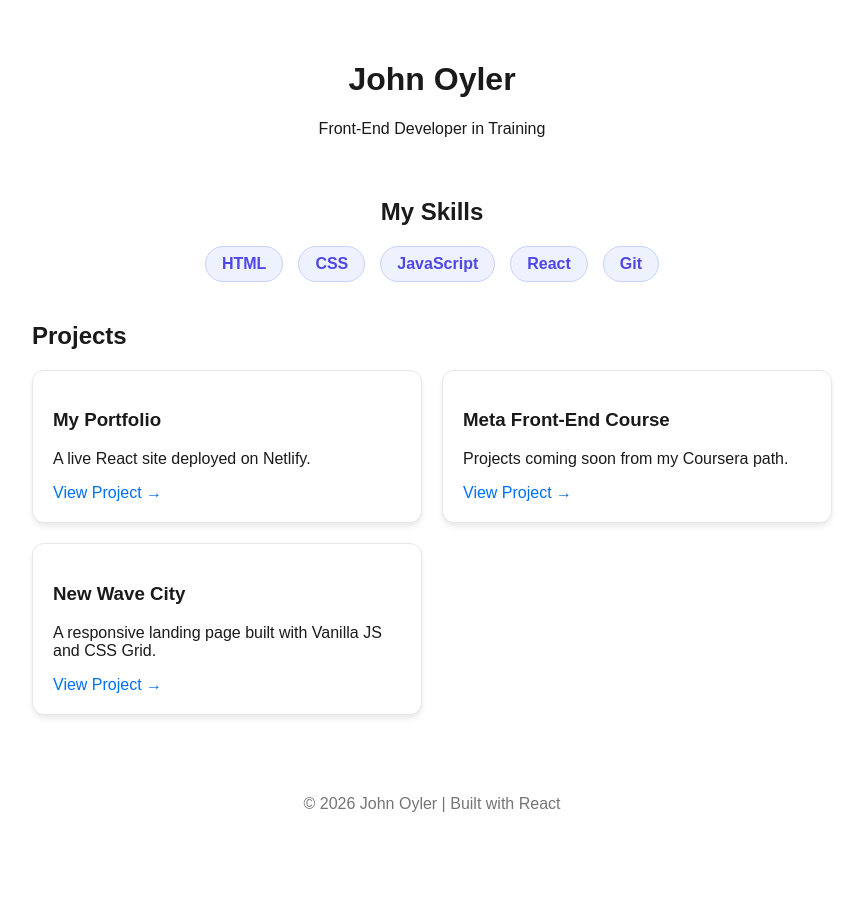
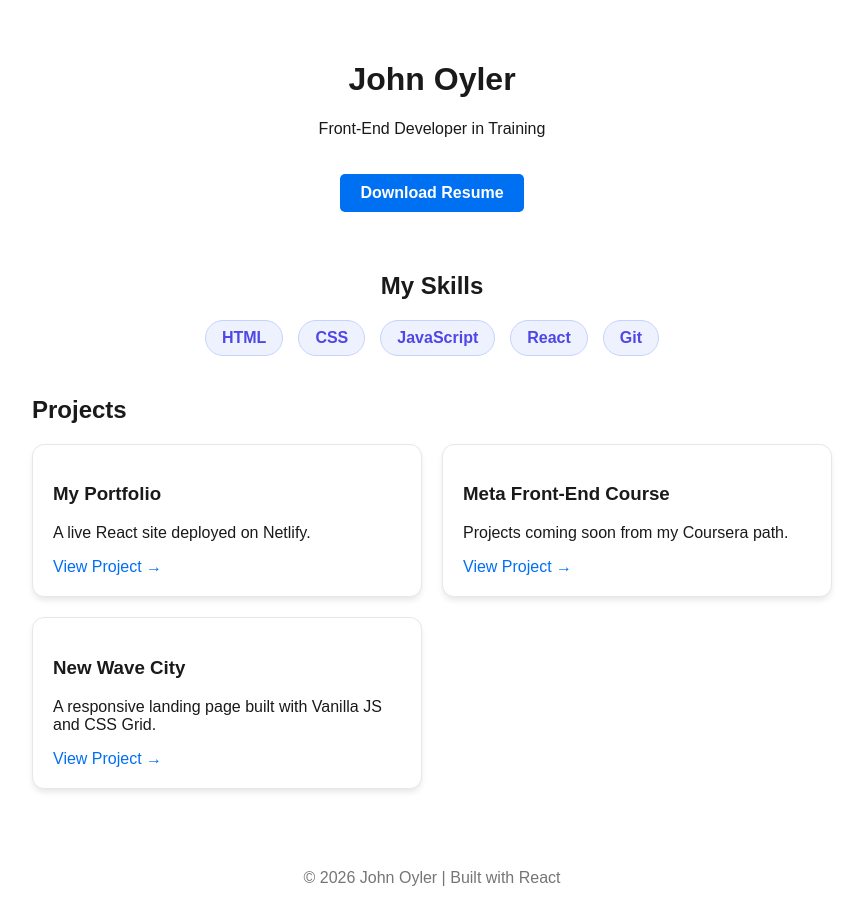
Before and after one commit to johnoyler01-alt/portfolio-2026, a React (Vite) app: page / in a window 1280 px wide. Shown: the top 924 px of the page, without its empty margins (208-1071 px from the left). Before the commit the page ends 869 px from the top, so only its background shows below. Built offline with nearby package versions, Linux system fonts and the light colour scheme.

Commit message:
Added resume download button

```diff
--- a/src/App.jsx
+++ b/src/App.jsx
@@ -28,6 +28,23 @@ function App() {
       <header style={{ textAlign: "center", marginBottom: "60px" }}>
         <h1>John Oyler</h1>
         <p>Front-End Developer in Training</p>
+        <a
+          href="/john_oyler_front_end_resume.pdf"
+          download
+          style={{
+            display: "inline-block",
+            marginTop: "20px",
+            padding: "10px 20px",
+            backgroundColor: "#0070f3",
+            color: "white",
+            textDecoration: "none",
+            borderRadius: "5px",
+            fontWeight: "bold",
+            cursor: "pointer",
+          }}
+        >
+          Download Resume
+        </a>
       </header>
 
       <section>
```
Also changed, not shown: 1 other file (tests, documents, lock files or other folders).
